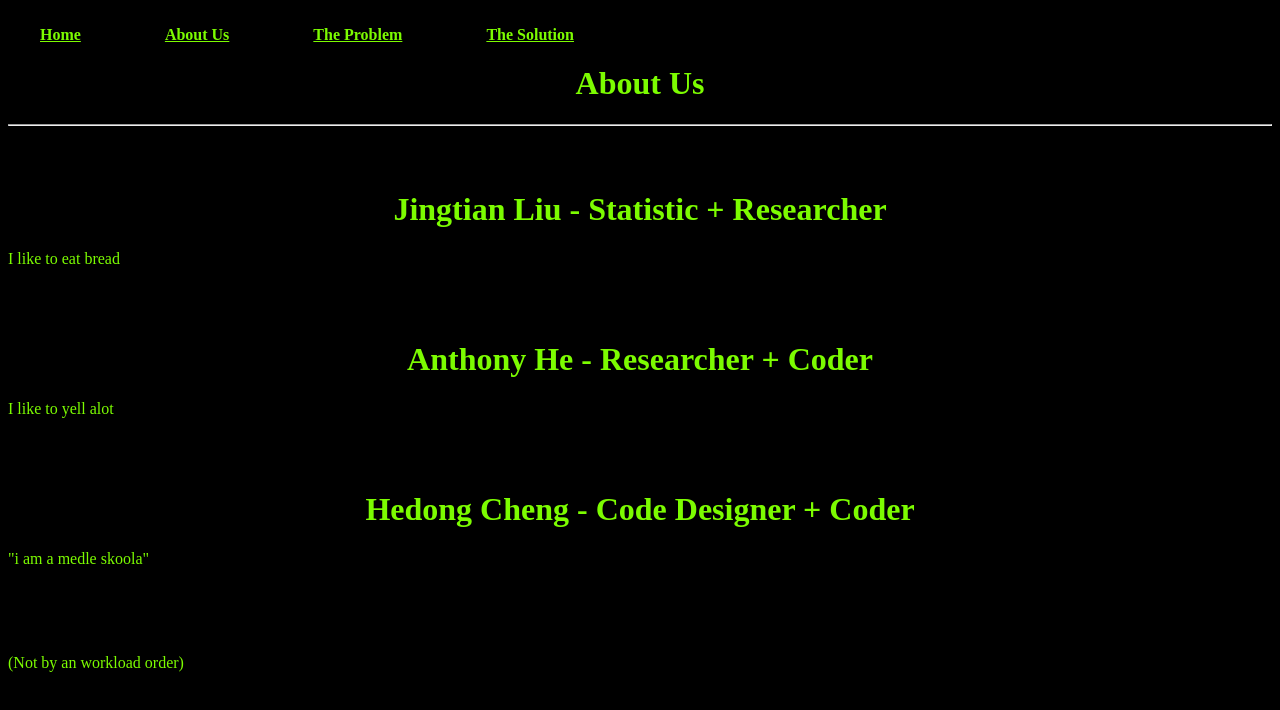
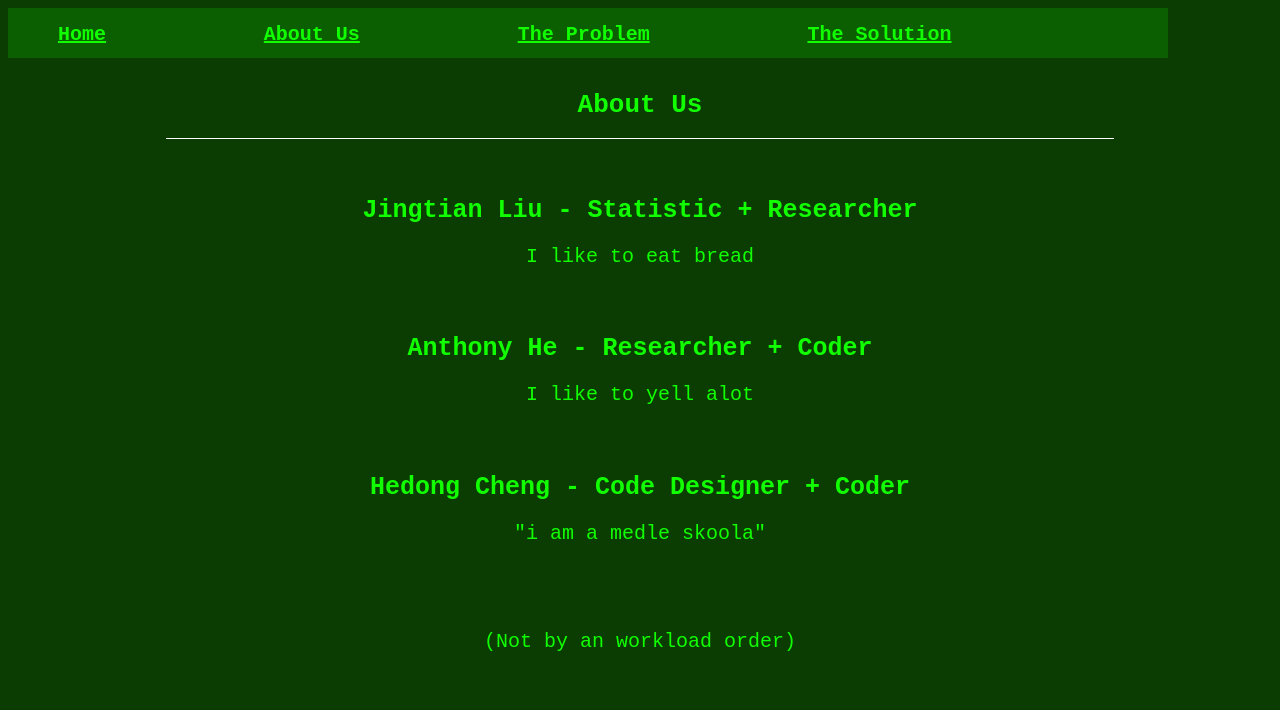
Before and after one commit to cathyzhg/hackathon-project, a plain HTML site: page aboutus.html in a window 1280 px wide. Drawn offline with Linux system fonts and the light colour scheme.

Commit message:
style.css
poop

```diff
--- a/style.css
+++ b/style.css
@@ -1,17 +1,48 @@
 body {
-  background: #000000;
+  background: #0b3c02;
+  font-family: monospace;
 }
+
 p {
-  color: #7CFC00;
+  color: #11ff00;
 }
+
+.p2 {
+  text-align: center;
+  color: #11ff00;
+  font-size: 20px;
+}
+
 h1 {
   font-weight: bold;
   text-align: center;
-  color: #7CFC00;
+  color: #11ff00;
+}
+
+.names {
+  font-size: 25px;
 }
 
 a {
   font-weight: bold;
-  margin: 0px 48px 0px 32px;
-  color: #7CFC00;
+  margin: 21px 100px 21px 50px;
+  color: #11ff00;
+  font-size: 20px;
 }
+
+hr {
+  width: 75%;
+  height: 1px;
+  background-color: white;
+  border: none;          /* important */
+  margin: 10px auto;     /* this centers it */
+}
+span {
+  background-color: #0b5f00;
+}
+
+span.block-span {
+  display: block;
+  width: 1160px;
+  height: 50px;
+}
```
